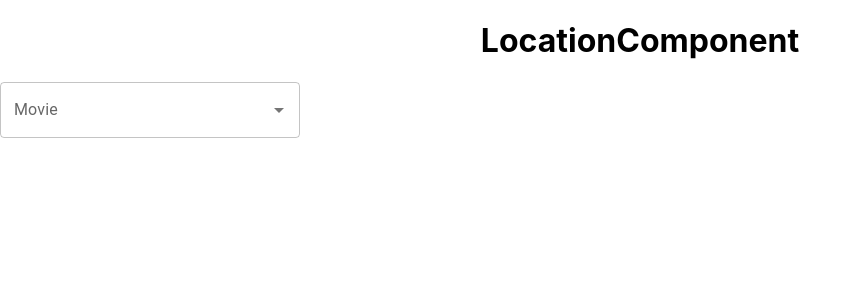
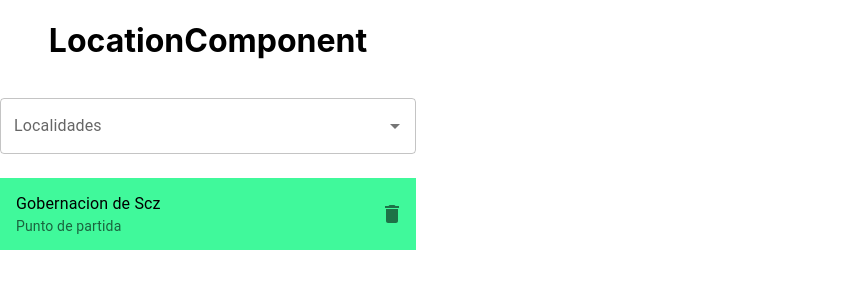
Before and after one commit to AlfredoChusgo/locality_component, a React (Create React App) app: page / in a window 1280 px wide. Shown: the top 300 px of the page, without its empty margins (0-862 px from the left). Built offline with nearby package versions, Linux system fonts and the light colour scheme.

Commit message:
ui updated

```diff
--- a/src/App.tsx
+++ b/src/App.tsx
@@ -2,11 +2,20 @@ import React from 'react';
 import logo from './logo.svg';
 import './App.css';
 import LocationPickerComponent from './components/location_picker';
-
+import Grid from '@mui/material/Unstable_Grid2'; // Grid version 2
 function App() {
+  // return (
+  //   <div className="App">
+  //     <LocationPickerComponent/>
+  //   </div>
+  // );
   return (
     <div className="App">
-      <LocationPickerComponent/>
+      <Grid container spacing={2}>
+            <Grid xs={4}>
+            <LocationPickerComponent/>
+            </Grid>
+        </Grid>
     </div>
   );
 }
--- a/src/components/location_picker.tsx
+++ b/src/components/location_picker.tsx
@@ -1,6 +1,6 @@
 //import Autocomplete from '@mui/material/Autocomplete';
 
-import { Autocomplete, Avatar, IconButton, List, ListItem, ListItemAvatar, ListItemText, TextField } from "@mui/material";
+import { Autocomplete, Avatar, CircularProgress, IconButton, List, ListItem, ListItemAvatar, ListItemText, Skeleton, Stack, TextField } from "@mui/material";
 import store, { RootState, useAppDispatch } from "../redux/store/store";
 import { useSelector } from "react-redux";
 import { useEffect } from "react";
@@ -8,12 +8,12 @@ import { addLocationToSelectedLocalidad, fetchLocalities } from "../redux/featur
 import DeleteIcon from '@mui/icons-material/Delete';
 import React from "react";
 import { LocalidadViewModel } from "../data/models";
-
+import Grid from '@mui/material/Unstable_Grid2'; // Grid version 2
 
 export default function LocationPickerComponent() {
     const dispatch = useAppDispatch;
 
-    const { localidadAutoCompleteList: localidadList, loading, error, selectedLocalidadList } = useSelector((state: RootState) => state.locationPicker);
+    const { localidadAutoCompleteList: localidadList, loading, error, selectedLocalidadList, startingPoint } = useSelector((state: RootState) => state.locationPicker);
     useEffect(() => {
         store.dispatch(fetchLocalities());
     }, [dispatch]);
@@ -37,56 +37,99 @@ export default function LocationPickerComponent() {
         </ListItem>;
     });
 
+    const startingPointComponent = (<ListItem
+        key={startingPoint?.id}
+        secondaryAction={
+            <IconButton edge="end" aria-label="delete">
+                <DeleteIcon />
+            </IconButton>
+        }
+        style={{ backgroundColor: '#40F99B' }}
+    >
+        <ListItemText
+            primary={startingPoint?.displayName}
+            secondary="Punto de partida"
+        />
+    </ListItem>);
+
     const handleOnChange = (
         event: React.ChangeEvent<{}>,
         newValue: LocalidadViewModel | null,
-      ) => {
-        //setSelectedOption(newValue);
-        if(!newValue){
+    ) => {
+        if (!newValue) {
             return;
         }
 
-        store.dispatch(addLocationToSelectedLocalidad({targetLocalidadId:newValue.id}));
-      };
-    //todo create error;
-    return (
+        store.dispatch(addLocationToSelectedLocalidad({ targetLocalidadId: newValue.id }));
+    };
+    let selectedLocalidadLoading = (
+        <Stack spacing={1}>
+
+            <Skeleton variant="rounded" width={210} height={60} />
+            <Skeleton variant="rounded" width={210} height={60} />
+            <Skeleton variant="rounded" width={210} height={60} />
+        </Stack>);
+    // let component = (
+    //     <div>
+    //         <h1>LocationComponent</h1>
+    //         <Autocomplete
+    //             disablePortal
+    //             id="localidad-combo"
+    //             options={localidadList}
+    //             loading={loading}
+    //             getOptionLabel={(option) => option.displayName}
+    //             sx={{ width: 300 }}
+    //             renderInput={(params) => <TextField {...params} label="Localidades" />}
+    //             onChange={handleOnChange}
+    //         />
+
+    //         <List >
+    //             {startingPointComponent != undefined && startingPointComponent}
+    //             {!loading && selectedLocalidadComponent}
+    //             {loading && selectedLocalidadLoading}
+    //         </List>
+    //     </div>
+    // );
+    let component = (
         <div>
-            <h1>LocationComponent</h1>
+        <Grid container spacing={2}>
+            <Grid xs={12}>
+                <h1>LocationComponent</h1>
+            </Grid>
+            <Grid xs={12}>
             <Autocomplete
                 disablePortal
                 id="localidad-combo"
                 options={localidadList}
+                loading={loading}
                 getOptionLabel={(option) => option.displayName}
-                sx={{ width: 300 }}
-                renderInput={(params) => <TextField {...params} label="Movie" />}
+
+                // renderInput={(params) => <TextField {...params} label="Localidades" />}
+                renderInput={(params) => <TextField {...params} label="Localidades" />}
                 onChange={handleOnChange}
             />
+            </Grid>
+            <Grid xs={12}>
 
             <List >
-                {/* {generate(
-                    <ListItem
-                        secondaryAction={
-                            <IconButton edge="end" aria-label="delete">
-                                <DeleteIcon />
-                            </IconButton>
-                        }
-                    >
-                        <ListItemText
-                            primary="Single-line item"
-                            secondary={'Secondary text'}
-                        />
-                    </ListItem>,
-                )} */}
-                {selectedLocalidadComponent}
+                {startingPointComponent != undefined && startingPointComponent}
+                {!loading && selectedLocalidadComponent}
+                {loading && selectedLocalidadLoading}
             </List>
+            </Grid>
+            <Grid xs={8}>
+                {/* <Item>xs=8</Item> */}
+            </Grid>
+        </Grid>
+
         </div>
     );
+
+    //todo create error;
+    return (
+        <div>
+            {component}
+        </div>
+    );
+
 }
-
-function generate(element: React.ReactElement) {
-    return [0, 1, 2].map((value) =>
-        React.cloneElement(element, {
-            key: value,
-        }),
-    );
-}
--- a/src/data/repositories.ts
+++ b/src/data/repositories.ts
@@ -69,11 +69,10 @@ export class CachedLocalidadRepository implements ILocalidadRepository {
 }
 
 export class FakeDistanceCalculatorService implements IDistanceCalculatorService {
-    getDistance(sourceGeopoint: GeopointViewModel, targetGetoPoint: GeopointViewModel): Promise<Distance> {
-        return new Promise((resolve, reject) => {
-            let result = Math.random() * 100 + 1;
-            return resolve( {value:result,unit: "km"});
-        });
+    async getDistance(sourceGeopoint: GeopointViewModel, targetGetoPoint: GeopointViewModel): Promise<Distance> {
+        await new Promise((resolve) => setTimeout(resolve, 2000));
+        let result = Math.random() * 100 + 1;
+        return {value:result,unit: "km"};
     }
 }
 
@@ -99,7 +98,6 @@ export class InMemoryLocalidadRepository implements ILocalidadRepository {
     private async loadList(): Promise<void> {
 
         try {
-
             this.list = [
                 {id:11,displayName:"localidad 1",geoPoint:{lat:45.5456,long:46.5454}},
                 {id:22,displayName:"localidad 2",geoPoint:{lat:46.5456,long:47.5454}},
@@ -119,6 +117,7 @@ export class InMemoryLocalidadRepository implements ILocalidadRepository {
 
     async getAll(): Promise<LocalidadViewModel[]> {
         await this.load();
+        await new Promise((resolve) => setTimeout(resolve, 2000));
         return this.list;
     }
 }
```
